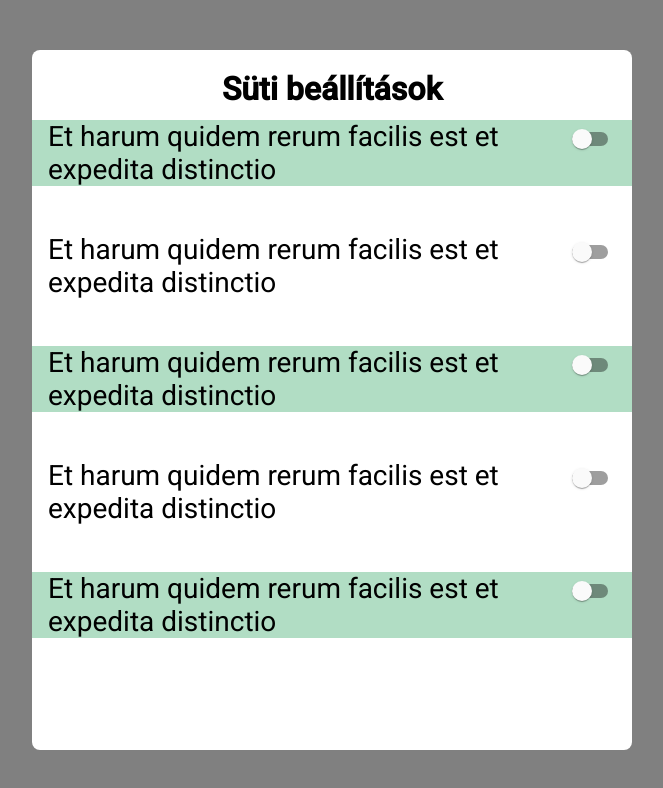
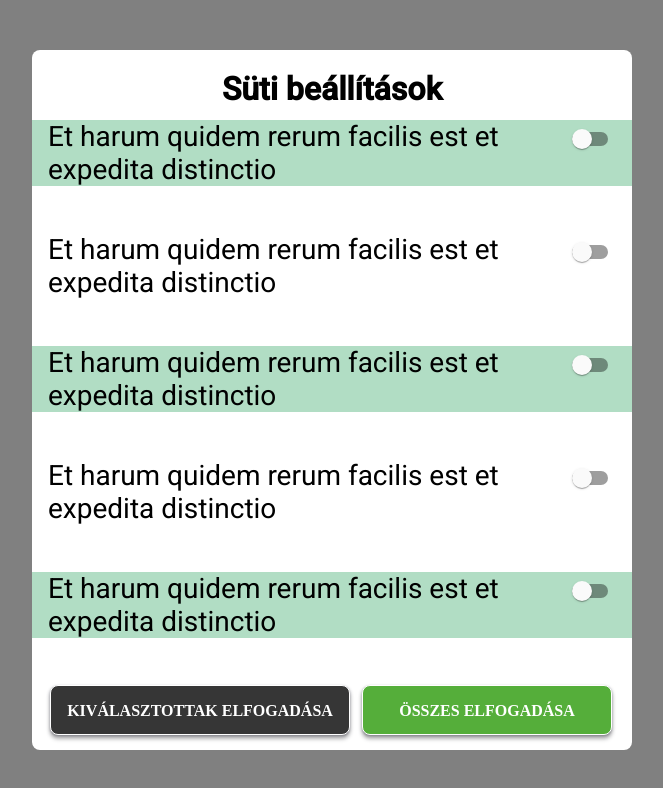
Before and after one commit to Amsekal/Cookie, an Angular app: page / in a window 1280 px wide. Both pictures are taken after a click on the button "KIVÁLASZTOTTAK ELFOGADÁSA". Shown: the top 788 px of the page, without its empty margins (308-971 px from the left). Built offline with nearby package versions, Linux system fonts and the light colour scheme.

Commit message:
Második oldal hiányzó gombjai

```diff
--- a/src/app/accept/accept.component.html
+++ b/src/app/accept/accept.component.html
@@ -1,6 +1,6 @@
 <div class="suti">
     <p class="cim">Süti beállítások</p>
-    <p class="sutiszoveg">Et harum quidem rerum facilis est et expedita distinctio. Nam libero <a class="zold">tempore</a>, cum soluta nobis est eligendi optio cumque nihil impedit quo minus id quod maxime placeat facere possimus, omnis voluptas assumenda est, omnis dolor repellendus. Temporibus autem quiae. Et harum quidem rerum facilis est et expedita distinctio. Nam libero tempore, cum soluta nobis est eligendi optiood maxime placeat facere possimus, omnis voluptas assumenda est, omnis dolor repellendus.</p>
+    <p class="sutiszoveg">Et harum quidem rerum facilis est et expedita distinctio. Nam libero <a class="zold">tempore</a>, cum soluta nobis est eligendi optio cumque nihil impedit quo minus id quod maxime placeat facere possimus, omnis voluptas assumenda est, omnis dolor repellendus. Temporibus autem quiae. Et harum quidem <a class="zold">rerum facilis est</a> et expedita distinctio. Nam libero tempore, cum soluta nobis est eligendi optiood maxime placeat facere possimus, omnis voluptas assumenda est, omnis dolor repellendus.</p>
     <button class="acceptall" (click)="Accept()"><p class="felirat">Összes elfogadása</p></button>
     <button class="acceptsome" (click)="View()"><p class="felirat">Kiválasztottak elfogadása</p></button>
 
--- a/src/app/allcookies/allcookies.component.html
+++ b/src/app/allcookies/allcookies.component.html
@@ -27,4 +27,7 @@
 <div style="position:relative;background-color: #B1DDC4;top:30%;">
 <p class="cookie" style="position:relative;width: 517px;left: 16px;">Et harum quidem rerum facilis est et expedita distinctio</p>
 <mat-slide-toggle class="slider" style="top: 10%;"></mat-slide-toggle></div>
+
+<button class="acceptall" (click)="Accept()" style="position:relative;top:35%; left:55%"><p class="felirat">Összes elfogadása</p></button>
+<button class="acceptsome" (click)="Accept()" style="position:relative;top:35%; right:40%"><p class="felirat">Kiválasztottak elfogadása</p></button>
 </div>
--- a/src/app/allcookies/allcookies.component.scss
+++ b/src/app/allcookies/allcookies.component.scss
@@ -54,3 +54,56 @@ right: 0%;
 bottom: 15%;
 
     }
+
+
+.acceptall{
+
+        cursor: pointer;
+        height: 50px;
+        width: 250px;
+        background: #55AE3A;
+
+        border: 1px solid #FFFFFF;
+        box-sizing: border-box;
+
+        box-shadow: 0px 4px 4px rgba(0, 0, 0, 0.25), 0px 1px 2px #B4B4BB, 0px 2px 4px #D2D2D6;
+        border-radius: 8px;
+    }
+
+
+.acceptsome{
+
+        cursor: pointer;
+    height: 50px;
+    width: 300px;
+    background: #363636;
+
+    border: 1px solid #FFFFFF;
+    box-sizing: border-box;
+
+    box-shadow: 0px 4px 4px rgba(0, 0, 0, 0.25), 0px 1px 2px #B4B4BB, 0px 2px 4px #D2D2D6;
+    border-radius: 8px;
+
+    margin: 0px 8px;
+    }
+
+.felirat{
+
+
+        font-family: Work Sans;
+        font-style: normal;
+        font-weight: bold;
+        font-size: 16px;
+        line-height: 19px;
+
+        align-items: center;
+        text-align: center;
+        text-transform: uppercase;
+
+
+        color: #FFFFFF;
+
+
+
+        margin: 0px 8px;
+    }
--- a/src/app/allcookies/allcookies.component.ts
+++ b/src/app/allcookies/allcookies.component.ts
@@ -1,6 +1,6 @@
 import { Component, OnInit } from '@angular/core';
 import {ThemePalette} from '@angular/material/core';
-
+import {StepService} from '../step.service';
 @Component({
   selector: 'app-allcookies',
   templateUrl: './allcookies.component.html',
@@ -8,11 +8,13 @@ import {ThemePalette} from '@angular/material/core';
 })
 export class AllcookiesComponent implements OnInit {
 
-  constructor() { }
+  constructor(private stepService: StepService){}
 
   ngOnInit(): void {
   }
-  color: ThemePalette = 'accent';
-  checked = false;
-  disabled = false;
+
+  Accept(){
+    this.stepService.nextStep();
+
+  }
 }
```
